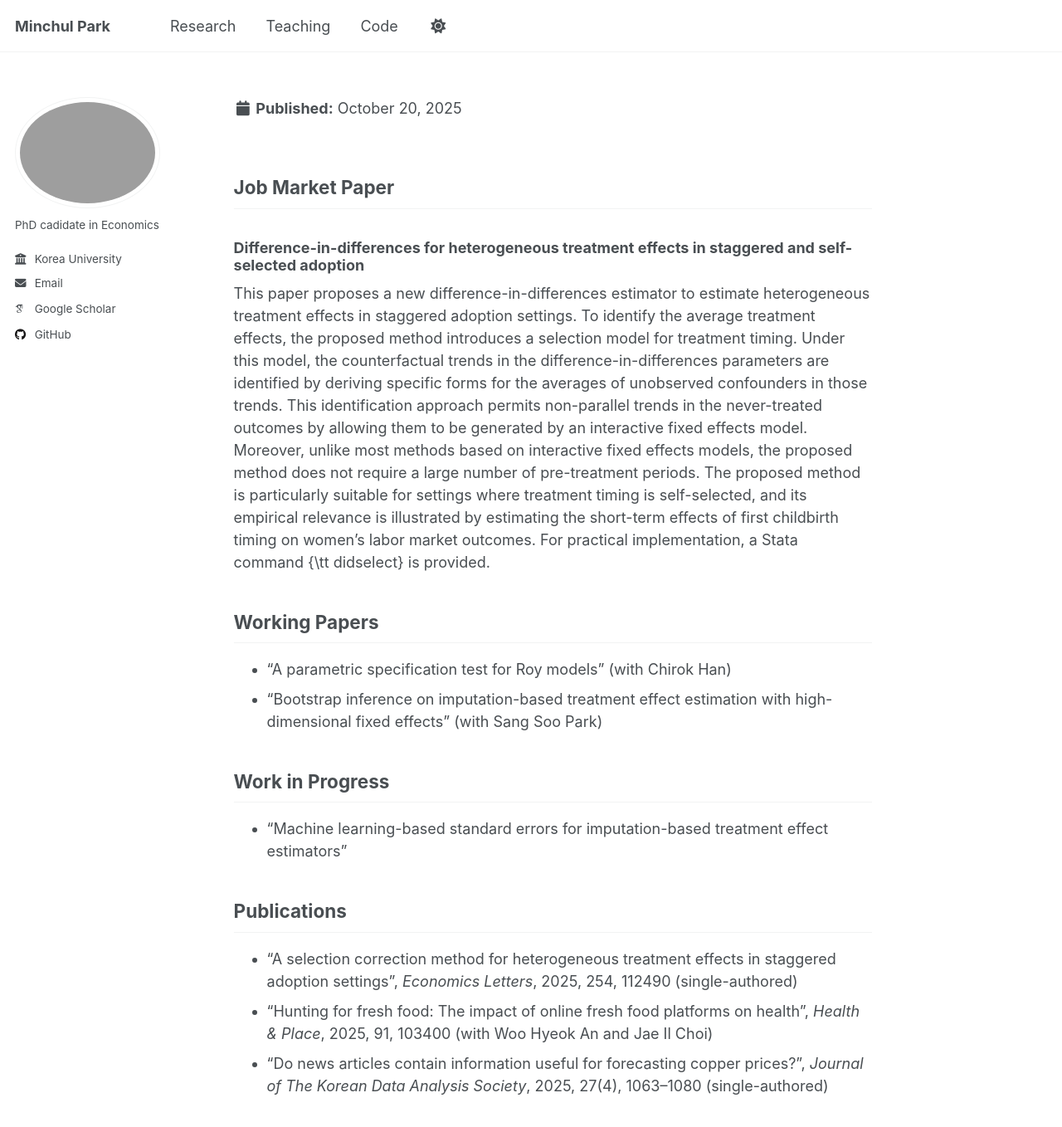
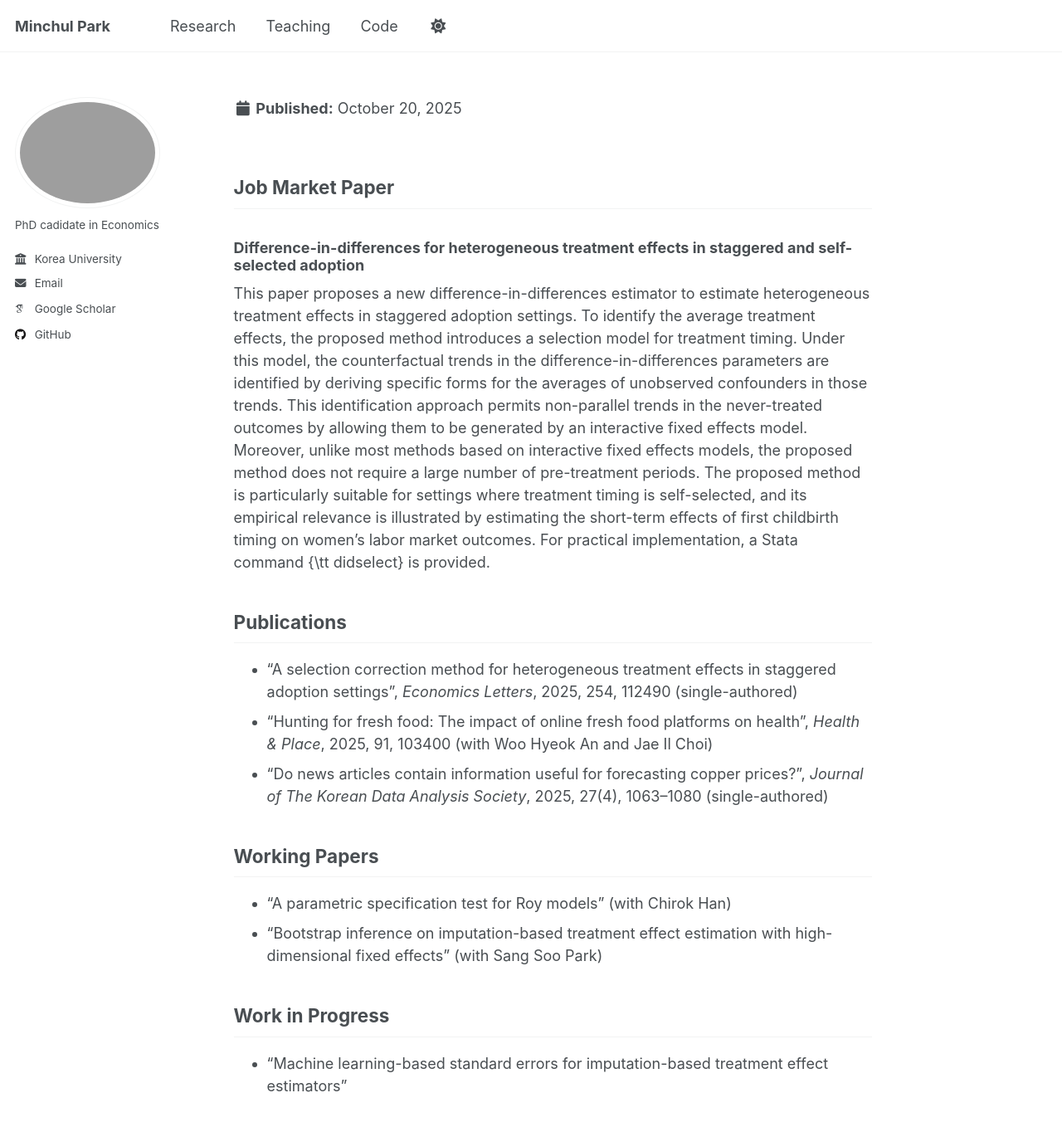
Before and after one commit to econompark/econompark.github.io, a Jekyll site: the page built from _research/research.md, in a window 1280 px wide and 1400 px high. Shown: the top 1358 px of the window at 83% size. Built offline with Jekyll 4.4.1, drawn with Linux system fonts in a browser that asks for light colours; some web fonts are replaced; a script that is not in the unit is left out.

```diff
--- a/_research/research.md
+++ b/_research/research.md
@@ -11,15 +11,14 @@ show_date: false
 
 This paper proposes a new difference-in-differences estimator to estimate heterogeneous treatment effects in staggered adoption settings. To identify the average treatment effects, the proposed method introduces a selection model for treatment timing. Under this model, the counterfactual trends in the difference-in-differences parameters are identified by deriving specific forms for the averages of unobserved confounders in those trends. This identification approach permits non-parallel trends in the never-treated outcomes by allowing them to be generated by an interactive fixed effects model. Moreover, unlike most methods based on interactive fixed effects models, the proposed method does not require a large number of pre-treatment periods. The proposed method is particularly suitable for settings where treatment timing is self-selected, and its empirical relevance is illustrated by estimating the short-term effects of first childbirth timing on women’s labor market outcomes. For practical implementation, a Stata command {\tt didselect} is provided.
 
+## Publications
+  - "A selection correction method for heterogeneous treatment effects in staggered adoption settings", *Economics Letters*, 2025, 254, 112490 (single-authored)
+  - "Hunting for fresh food: The impact of online fresh food platforms on health", *Health & Place*, 2025, 91, 103400 (with Woo Hyeok An and Jae Il Choi)
+  - "Do news articles contain information useful for forecasting copper prices?", *Journal of The Korean Data Analysis Society*, 2025, 27(4), 1063--1080 (single-authored)
+
 ## Working Papers
   - "A parametric specification test for Roy models" (with Chirok Han)
   - "Bootstrap inference on imputation-based treatment effect estimation with high-dimensional fixed effects" (with Sang Soo Park)
 
 ## Work in Progress
   - "Machine learning-based standard errors for imputation-based treatment effect estimators"
-
-## Publications
-
-  - "A selection correction method for heterogeneous treatment effects in staggered adoption settings", *Economics Letters*, 2025, 254, 112490 (single-authored)
-  - "Hunting for fresh food: The impact of online fresh food platforms on health", *Health & Place*, 2025, 91, 103400 (with Woo Hyeok An and Jae Il Choi)
-  - "Do news articles contain information useful for forecasting copper prices?", *Journal of The Korean Data Analysis Society*, 2025, 27(4), 1063--1080 (single-authored)
```
